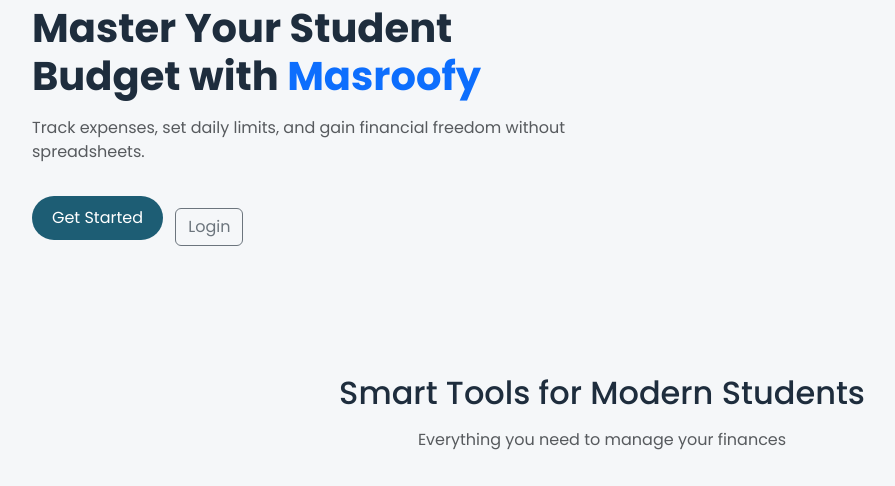
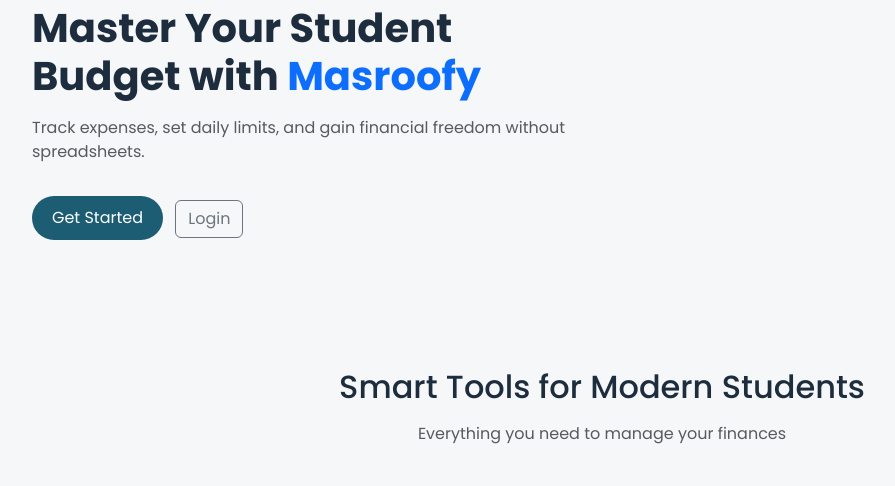
Before and after one commit to mennamohamed123-lang/Software-Assignment-2, a Django app: page / in a window 1280 px wide. Shown: the part 134-620 px from the top of the page, without its empty margins (38-933 px from the left). Run offline with Django 5.2, Linux system fonts and the light colour scheme.

Commit message:
log in button handle

```diff
--- a/masroofy/budget/templates/index.html
+++ b/masroofy/budget/templates/index.html
@@ -62,7 +62,7 @@
             </p>
 
             <a href="{% url 'signup' %}" class="btn-hero me-2 mt-3 d-inline-block">Get Started</a>
-            <a href="{% url 'login' %}" class="btn btn-outline-secondary mt-3">Login</a>
+            <a href="{% url 'login' %}" class="btn btn-outline-secondary">Login</a>
         </div>
     </div>
 </section>
```
Also changed, not shown: masroofy/db.sqlite3.
